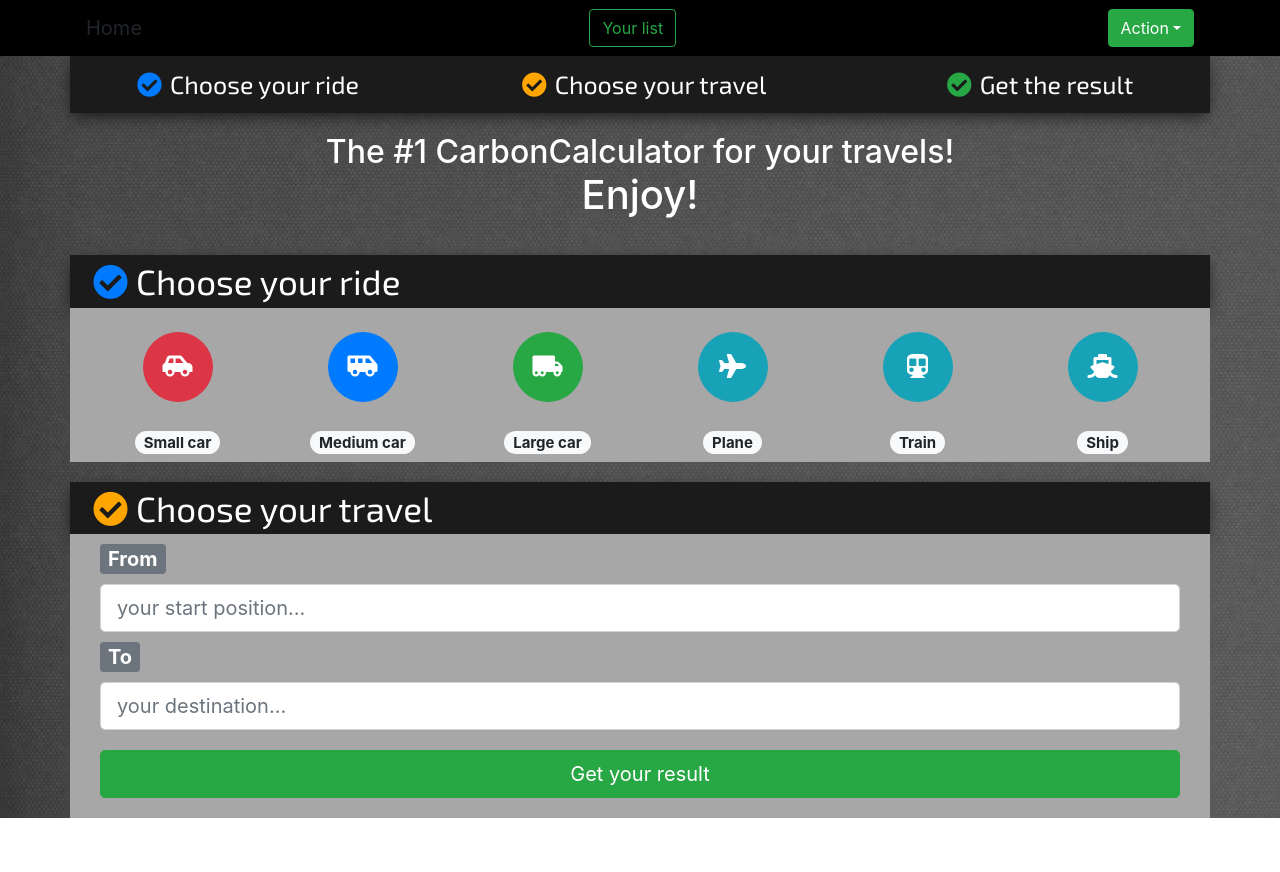
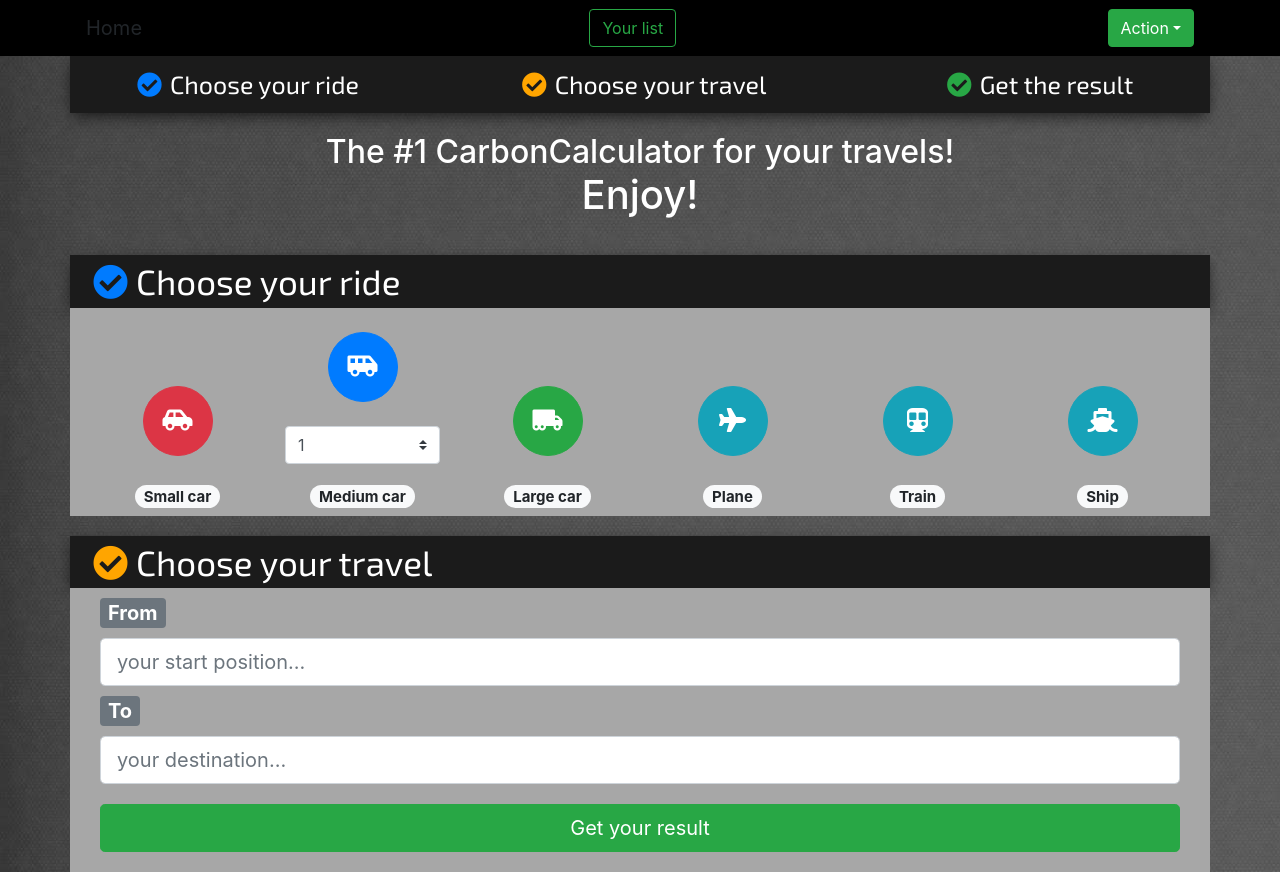
Before and after one commit to elinfors/CarbonCalculator, a React (Create React App) app in the folder carboncal/: page /SearchTravel in a window 1280 px wide. Before the commit the page ends 818 px from the top, so only its background shows below. Built offline with nearby package versions, Linux system fonts and the light colour scheme.

Commit message:
Update SearchTravel.js

```diff
--- a/carboncal/src/SearchTravel/SearchTravel.js
+++ b/carboncal/src/SearchTravel/SearchTravel.js
@@ -61,6 +61,13 @@ handleTravelSearch(){
                             <button onClick={() => this.handleTravelType("mediumCar")} id="mediumCarButton" type="button" className="btn btn-primary btn-circle btn-xl m-4">
                                 <i className="fas fa-shuttle-van"></i>
                             </button>
+                            <form className="form-group">
+                                <select className="custom-select" id="inlineFormCustomSelect">
+                                    <option selected="1">1</option>
+                                    <option value="2">2</option>
+                                    <option value="3">3</option>
+                                </select>
+                            </form>
                             <h5 className="badge badge-pill badge-light">Medium car</h5>
                         </div>
                         <div className="col-sm-2" id="chooseVehicleBox">
```
Lines whose indentation alone changed are shown as unchanged.
